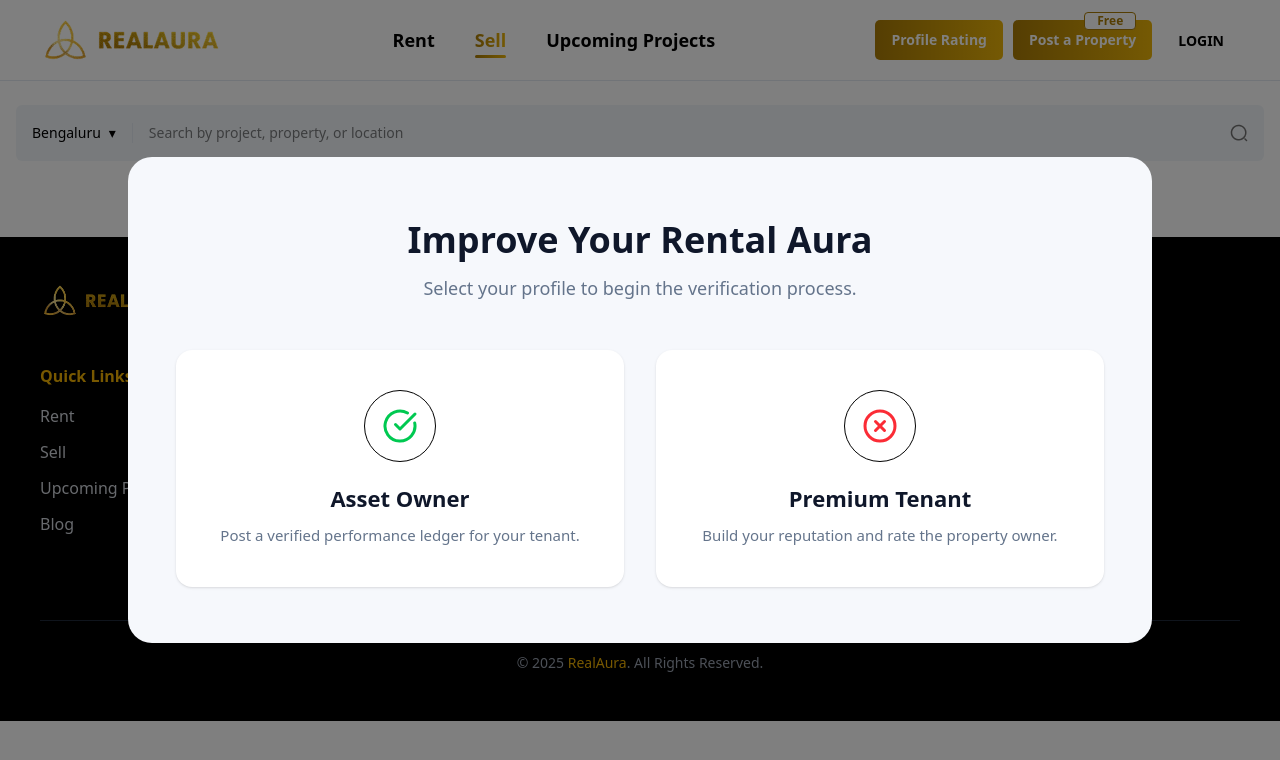
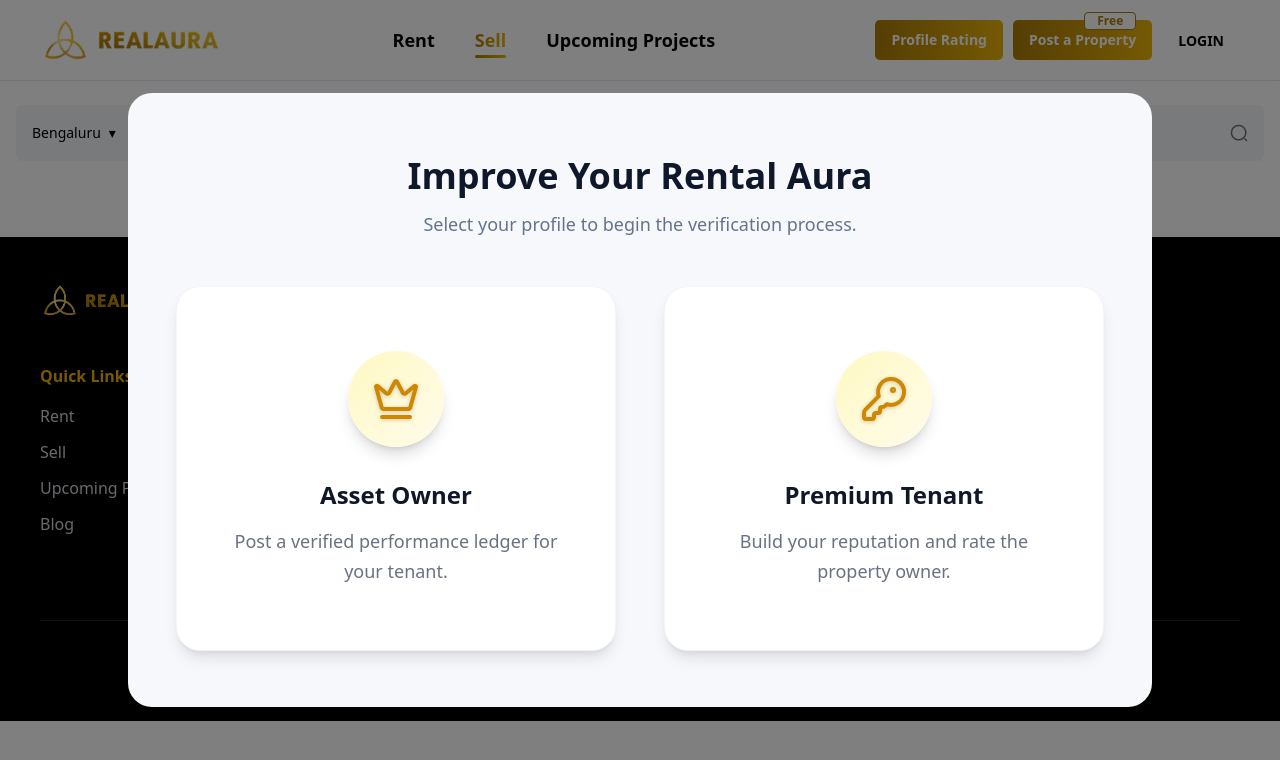
Before and after one commit to NeelAdmin/realAura-demo, a Next.js app: page / in a window 1280 px wide. Both pictures are taken after a click on the button "Profile Rating". Shown: the top 760 px of the page. Built offline with nearby package versions, Linux system fonts and the light colour scheme.

Commit message:
- changes in renatal aura modal for image changes

```diff
--- a/src/components/NavbarModal/RentalAuraModal.tsx
+++ b/src/components/NavbarModal/RentalAuraModal.tsx
@@ -1,6 +1,6 @@
 "use client";
 
-import { CheckCircle, XCircle } from "lucide-react";
+import { Crown, KeyRound } from "lucide-react";
 import Link from "next/link";
 
 interface RentalAuraPopupProps {
@@ -41,7 +41,7 @@ export default function RentalAuraPopup({
               text-[22px]
               sm:text-[28px]
               lg:text-[36px]
-              font-semibold
+              font-bold
               text-[#0F172A]
             "
           >
@@ -60,30 +60,37 @@ export default function RentalAuraPopup({
           </p>
         </div>
 
-        <div className="grid grid-cols-1 sm:grid-cols-2 gap-5 sm:gap-8">
+        <div className="grid grid-cols-1 md:grid-cols-2 gap-6 sm:gap-8 md:gap-10 lg:gap-12">
           <Link href="/select-role/owner" onClick={onClose}>
             <div
               className="
                 h-full
                 bg-white
                 rounded-2xl
-                px-6 py-8
-                sm:px-8 sm:py-10
+                sm:rounded-3xl
+                px-6 py-10
+                sm:px-8 sm:py-12
+                md:px-10 md:py-14
+                lg:px-12 lg:py-16
                 text-center
-                shadow-sm
-                transition
-                hover:shadow-md
+                border border-gray-100
+                shadow-lg
+                hover:shadow-xl
+                transition-all
+                duration-300
                 hover:scale-[1.02]
+                cursor-pointer
               "
             >
-              <div className="mx-auto mb-5 flex h-14 w-14 sm:h-18 sm:w-18 items-center justify-center rounded-full border">
-                <CheckCircle className="h-8 w-8 sm:h-9 sm:w-9 text-green-500" />
+              <div className="mx-auto mb-6 sm:mb-8 flex h-16 w-16 sm:h-20 sm:w-20 md:h-24 md:w-24 items-center justify-center rounded-full bg-gradient-to-br from-yellow-100 to-amber-50 shadow-lg shadow-black/15">
+                <Crown className="h-8 w-8 sm:h-10 sm:w-10 md:h-12 md:w-12 text-yellow-600 drop-shadow-sm drop-shadow-black/20" />
               </div>
 
-              <h3 className="text-[18px] sm:text-[20px] lg:text-[22px] font-semibold text-[#0F172A]">
+              <h3 className="text-lg sm:text-xl md:text-2xl font-bold text-gray-900 mb-3 sm:mb-4">
                 Asset Owner
               </h3>
-              <p className="mt-2 text-[14px] sm:text-[15px] text-[#64748B] leading-relaxed">
+
+              <p className="text-sm sm:text-base md:text-lg text-gray-500 leading-relaxed">
                 Post a verified performance ledger for your tenant.
               </p>
             </div>
@@ -95,23 +102,30 @@ export default function RentalAuraPopup({
                 h-full
                 bg-white
                 rounded-2xl
-                px-6 py-8
-                sm:px-8 sm:py-10
+                sm:rounded-3xl
+                px-6 py-10
+                sm:px-8 sm:py-12
+                md:px-10 md:py-14
+                lg:px-12 lg:py-16
                 text-center
-                shadow-sm
-                transition
-                hover:shadow-md
+                border border-gray-100
+                shadow-lg
+                hover:shadow-xl
+                transition-all
+                duration-300
                 hover:scale-[1.02]
+                cursor-pointer
               "
             >
-              <div className="mx-auto mb-5 flex h-14 w-14 sm:h-18 sm:w-18 items-center justify-center rounded-full border">
-                <XCircle className="h-8 w-8 sm:h-9 sm:w-9 text-red-500" />
+              <div className="mx-auto mb-6 sm:mb-8 flex h-16 w-16 sm:h-20 sm:w-20 md:h-24 md:w-24 items-center justify-center rounded-full bg-gradient-to-br from-yellow-100 to-amber-50 shadow-lg shadow-black/15">
+                <KeyRound className="h-8 w-8 sm:h-10 sm:w-10 md:h-12 md:w-12 text-yellow-600 drop-shadow-sm drop-shadow-black/20" />
               </div>
 
-              <h3 className="text-[18px] sm:text-[20px] lg:text-[22px] font-semibold text-[#0F172A]">
+              <h3 className="text-lg sm:text-xl md:text-2xl font-bold text-gray-900 mb-3 sm:mb-4">
                 Premium Tenant
               </h3>
-              <p className="mt-2 text-[14px] sm:text-[15px] text-[#64748B] leading-relaxed">
+
+              <p className="text-sm sm:text-base md:text-lg text-gray-500 leading-relaxed">
                 Build your reputation and rate the property owner.
               </p>
             </div>
```
